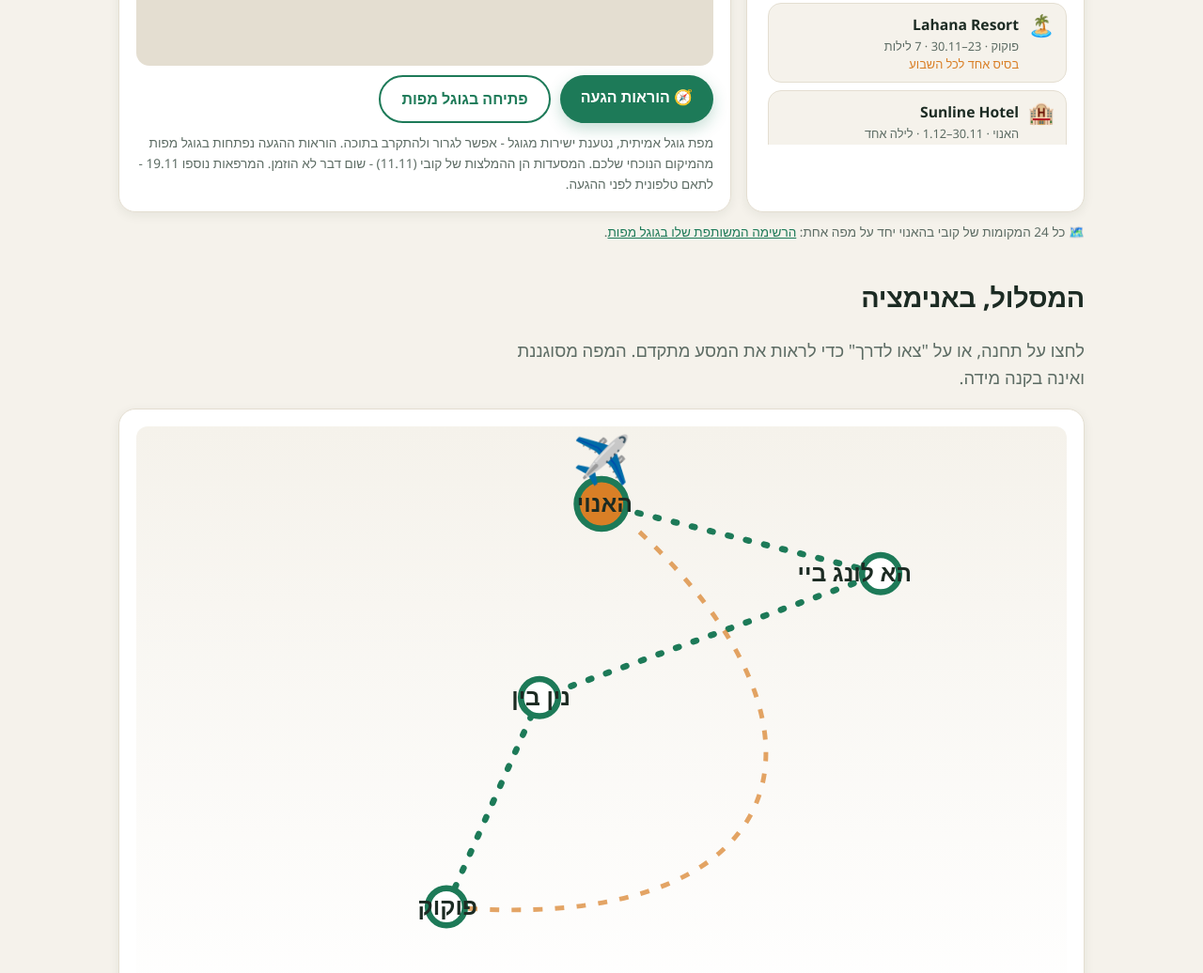
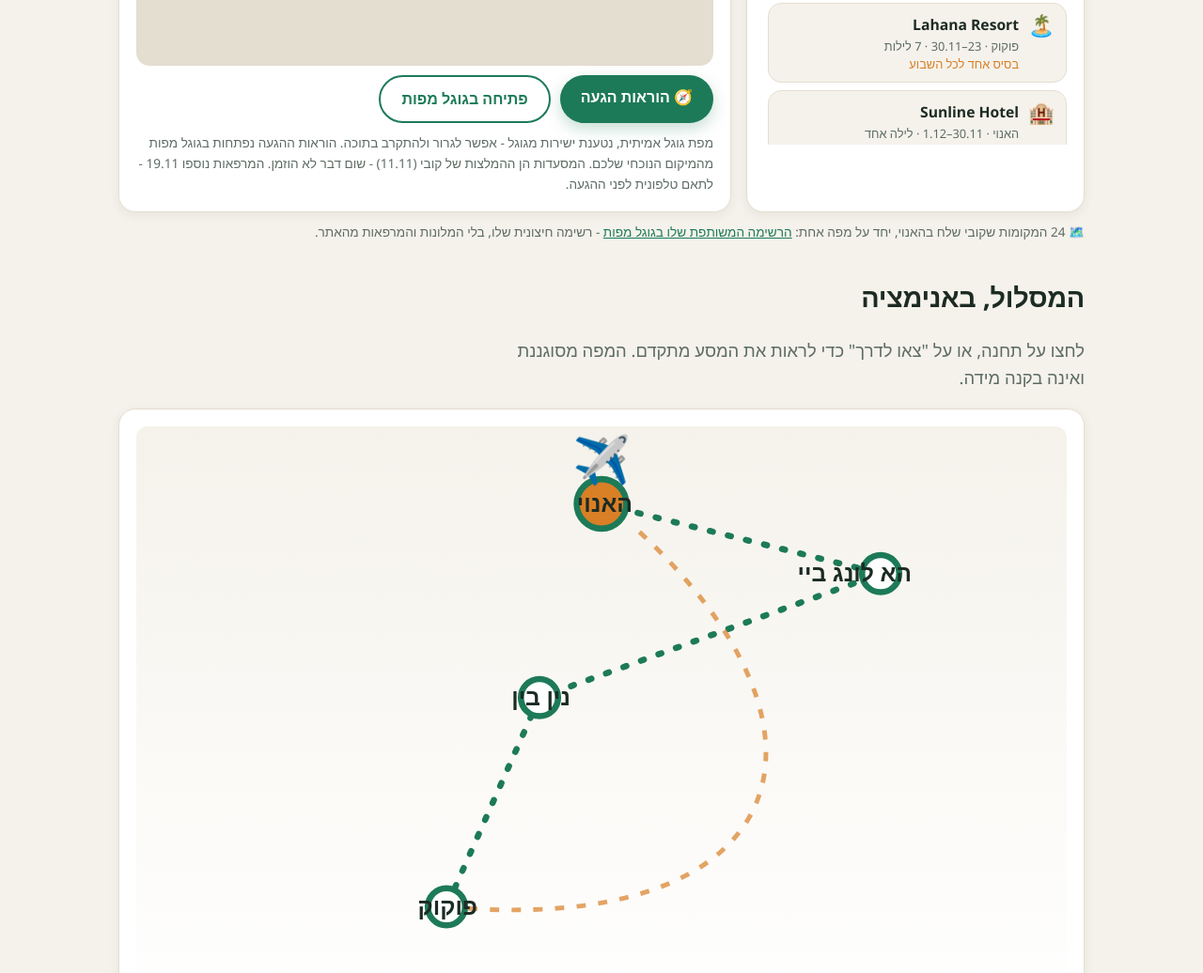
Before and after one commit to LahavRoee/vietnam-trip, a plain HTML site: page he.html in a window 1280 px wide. Shown: the part 2129-3165 px from the top of the page at 94% size. Drawn offline with Linux system fonts and the light colour scheme; grey boxes are pictures that could not be loaded.

Commit message:
Clarify Kobi shared-list note excludes site hotels and clinics
Updated the description of Kobi's places in Hanoi and added a note about the external list.

```diff
--- a/he.html
+++ b/he.html
@@ -205,7 +205,7 @@ $4,757 במזומן לסוכנות בווייטנאם. כבודה בטיסות
 <p class="mapnote">מפת גוגל אמיתית, נטענת ישירות מגוגל - אפשר לגרור ולהתקרב בתוכה. הוראות ההגעה נפתחות בגוגל מפות מהמיקום הנוכחי שלכם. המסעדות הן ההמלצות של קובי (11.11) - שום דבר לא הוזמן. המרפאות נוספו 19.11 - לתאם טלפונית לפני ההגעה.</p>
 </div>
 </div>
-<p class="mapnote" style="margin-top:10px">🗺️ כל 24 המקומות של קובי בהאנוי יחד על מפה אחת: <a target="_blank" rel="noopener" href="https://maps.app.goo.gl/C1dY9wWbZMmpT65P9">הרשימה המשותפת שלו בגוגל מפות</a>.</p>
+<p class="mapnote" style="margin-top:10px">🗺️ 24 המקומות שקובי שלח בהאנוי, יחד על מפה אחת: <a target="_blank" rel="noopener" href="https://maps.app.goo.gl/C1dY9wWbZMmpT65P9">הרשימה המשותפת שלו בגוגל מפות</a> - רשימה חיצונית שלו, בלי המלונות והמרפאות מהאתר.</p>
 
 <h2 style="margin-top:36px">המסלול, באנימציה</h2>
 <p class="lead">לחצו על תחנה, או על "צאו לדרך" כדי לראות את המסע מתקדם. המפה מסוגננת ואינה בקנה מידה.</p>
```
